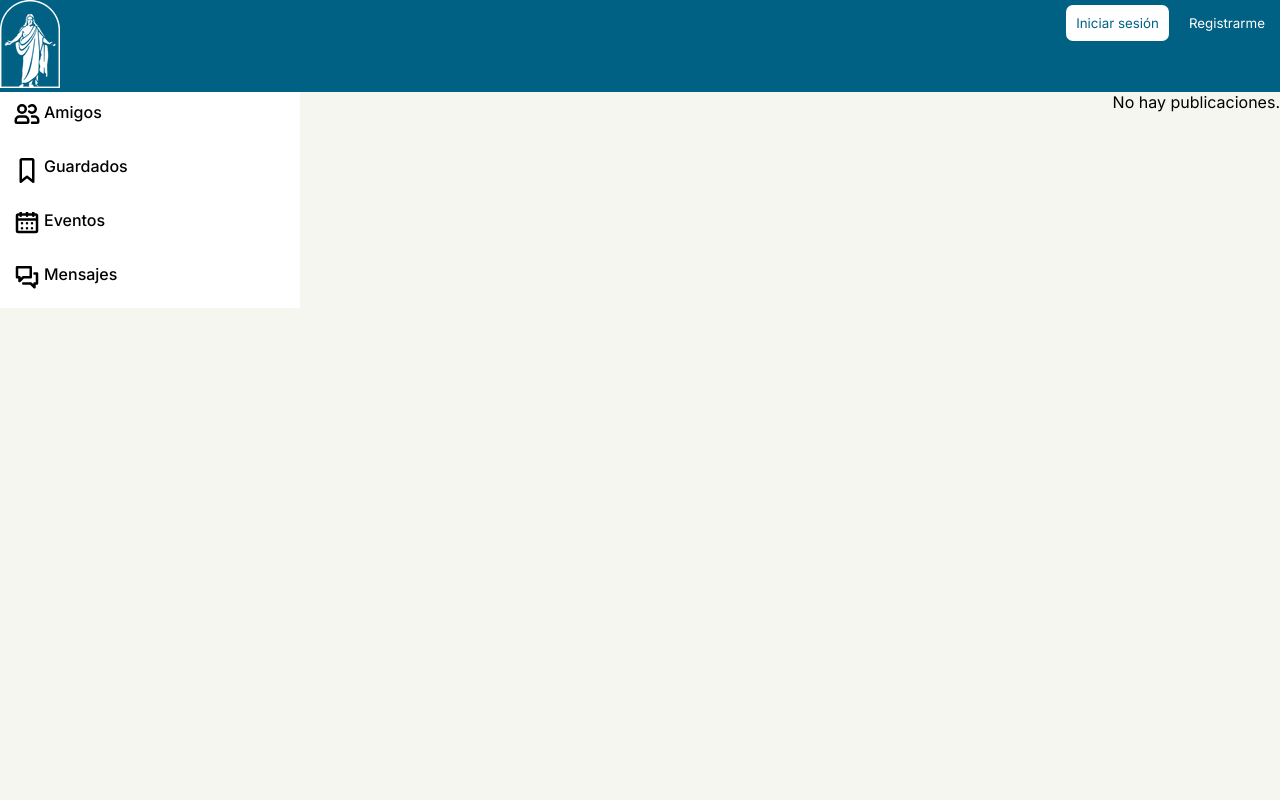
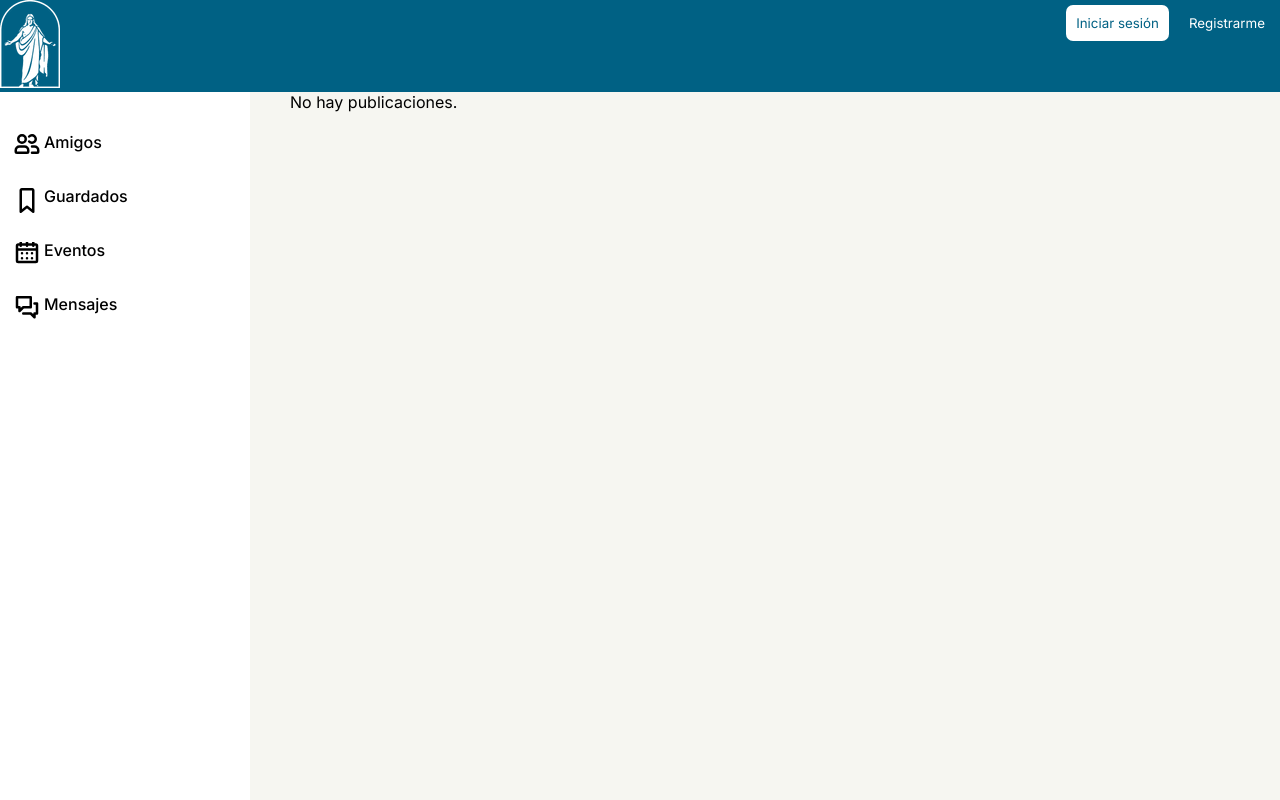
Before and after one commit to megonza/facesud, a React (Vite) app: page /home in a window 1280 px wide. Built offline with nearby package versions, Linux system fonts and the light colour scheme.

Commit message:
home style updates

```diff
--- a/public/css/home-style.css
+++ b/public/css/home-style.css
@@ -12,13 +12,17 @@ body {
 /*---------- HOME SECTION ----------*/
 .home-container {
     display: flex;
-    justify-content: space-between;
+    align-items: flex-start;
+    gap: 40px;
 }
 
 /*----- Hotbar -----*/
 .home-hotbar {
     display: flex;
-    position: relative;
+    position: fixed;
+    height: 100vh;
+    width: 250px;
+    padding-top: 30px;
     flex-direction: column;
     background-color: #fff;
 }
@@ -26,7 +30,7 @@ body {
 .hotbar-item {
     display: inline-flex;
     padding: 10px;
-    width: 300px;
+    width: 250px;
 }
 .hotbar-item:hover {
     background: linear-gradient(0deg,rgba(5, 60, 84, 1) 0%, rgba(2, 155, 207, 1) 100%);
@@ -41,3 +45,8 @@ body {
 }
 
 /*----- Feed -----*/
+.home-feed {
+    flex: 1;
+    max-width: 700px;
+    margin: 0 auto;
+}
--- a/src/CreatePost.jsx
+++ b/src/CreatePost.jsx
@@ -20,7 +20,7 @@ function CreatePost({ onClose }) {
                     'Content-Type': 'application/json',
                     'Authorization': `Bearer ${token}`
                 },
-                body: JSON.stringify({ action: 'create_post', text: postText })
+                body: JSON.stringify({ action: 'create_post', text: postText }  )
             });
 
             const data = await response.json();
--- a/src/Login.jsx
+++ b/src/Login.jsx
@@ -24,7 +24,7 @@ const Login = () => {
             if (response.ok) {
                 localStorage.setItem('token', data.token);
                 alert('Inicio de sesión exitoso.');
-                window.location.href = '/profile';
+                window.location.href = '/home';
             } else {
                 alert(data.message);
             }
```
Also changed, not shown: src/Navbar.jsx (line endings or trailing spaces).
